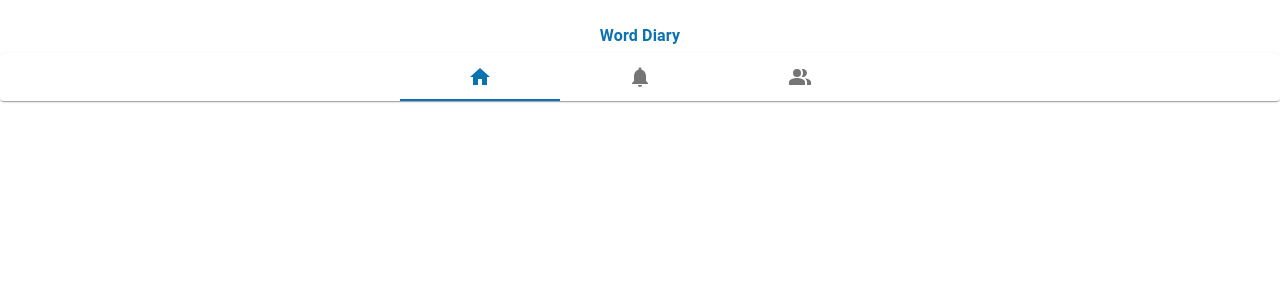
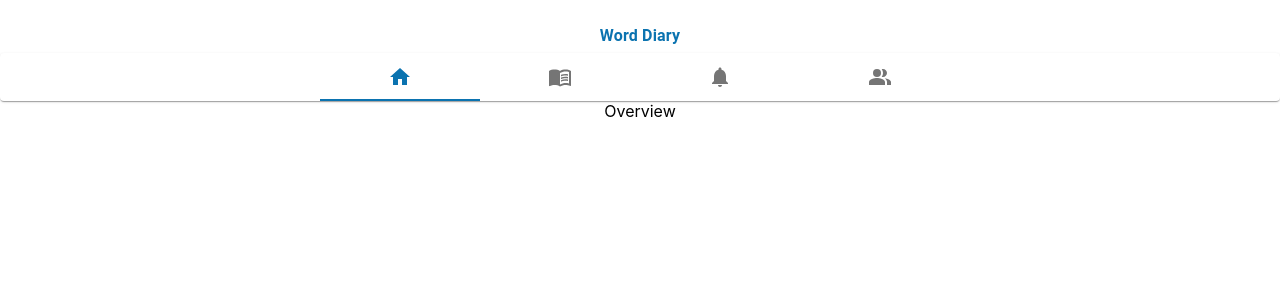
Before and after one commit to gandh99/Word-Diary, a React (Create React App) app in the folder client/: page / in a window 1280 px wide. Shown: the top 300 px of the page. Built offline with nearby package versions, Linux system fonts and the light colour scheme; sample sign-in values are in the browser's storage.

Commit message:
Added tabs to the home page

```diff
--- /dev/null
+++ b/client/src/homePage/Diary.js
@@ -0,0 +1,9 @@
+import React from 'react'
+
+export default function Diary() {
+    return (
+        <div>
+            Diary
+        </div>
+    )
+}
--- /dev/null
+++ b/client/src/homePage/Friends.js
@@ -0,0 +1,9 @@
+import React from 'react'
+
+export default function Friends() {
+    return (
+        <div>
+            Friends
+        </div>
+    )
+}
--- a/client/src/homePage/Header.js
+++ b/client/src/homePage/Header.js
@@ -7,13 +7,15 @@ import { Typography } from '@material-ui/core'
 import HomeIcon from '@material-ui/icons/Home'
 import NotificationsIcon from '@material-ui/icons/Notifications'
 import PeopleAltIcon from '@material-ui/icons/PeopleAlt'
+import MenuBookIcon from '@material-ui/icons/MenuBook'
 
-export default function Header() {
+export default function Header(props) {
     const classes = useStyles()
-    const [value, setValue] = React.useState(0)
+    const [selectedTabIndex, setSelectedTabIndex] = React.useState(0)
 
     const handleChange = (event, newValue) => {
-        setValue(newValue);
+        setSelectedTabIndex(newValue)
+        props.setTabContentIndex(newValue)
     }
 
     return (
@@ -23,12 +25,13 @@ export default function Header() {
             </Typography>
             <Paper className={classes.root}>
                 <Tabs
-                    value={value}
+                    value={selectedTabIndex}
                     onChange={handleChange}
                     indicatorColor="primary"
                     textColor="primary"
                     centered >
                     <Tab icon={<HomeIcon />} />
+                    <Tab icon={<MenuBookIcon />} />
                     <Tab icon={<NotificationsIcon />} />
                     <Tab icon={<PeopleAltIcon />} />
                 </Tabs>
--- a/client/src/homePage/HomePage.js
+++ b/client/src/homePage/HomePage.js
@@ -1,11 +1,25 @@
-import React from 'react'
-import { Router, Route, Redirect } from 'react-router-dom'
+import React, { useState } from 'react'
 import Header from './Header'
+import Overview from './Overview'
+import Diary from './Diary'
+import Notifications from './Notifications'
+import Friends from './Friends'
 
 export default function HomePage(props) {
+    const [tabContentIndex, setTabContentIndex] = useState(0)
+    const tabContent = [
+        <Overview />,
+        <Diary />,
+        <Notifications />,
+        <Friends />,
+    ]
+
     return (
         <>
-            <Header />
+            <Header
+                setTabContentIndex={setTabContentIndex}
+            />
+            {tabContent[tabContentIndex]}
         </>
     )
 }
--- /dev/null
+++ b/client/src/homePage/Notifications.js
@@ -0,0 +1,9 @@
+import React from 'react'
+
+export default function Notifications() {
+    return (
+        <div>
+            Notifications
+        </div>
+    )
+}
--- /dev/null
+++ b/client/src/homePage/Overview.js
@@ -0,0 +1,9 @@
+import React from 'react'
+
+export default function Overview() {
+    return (
+        <div>
+            Overview
+        </div>
+    )
+}
```
